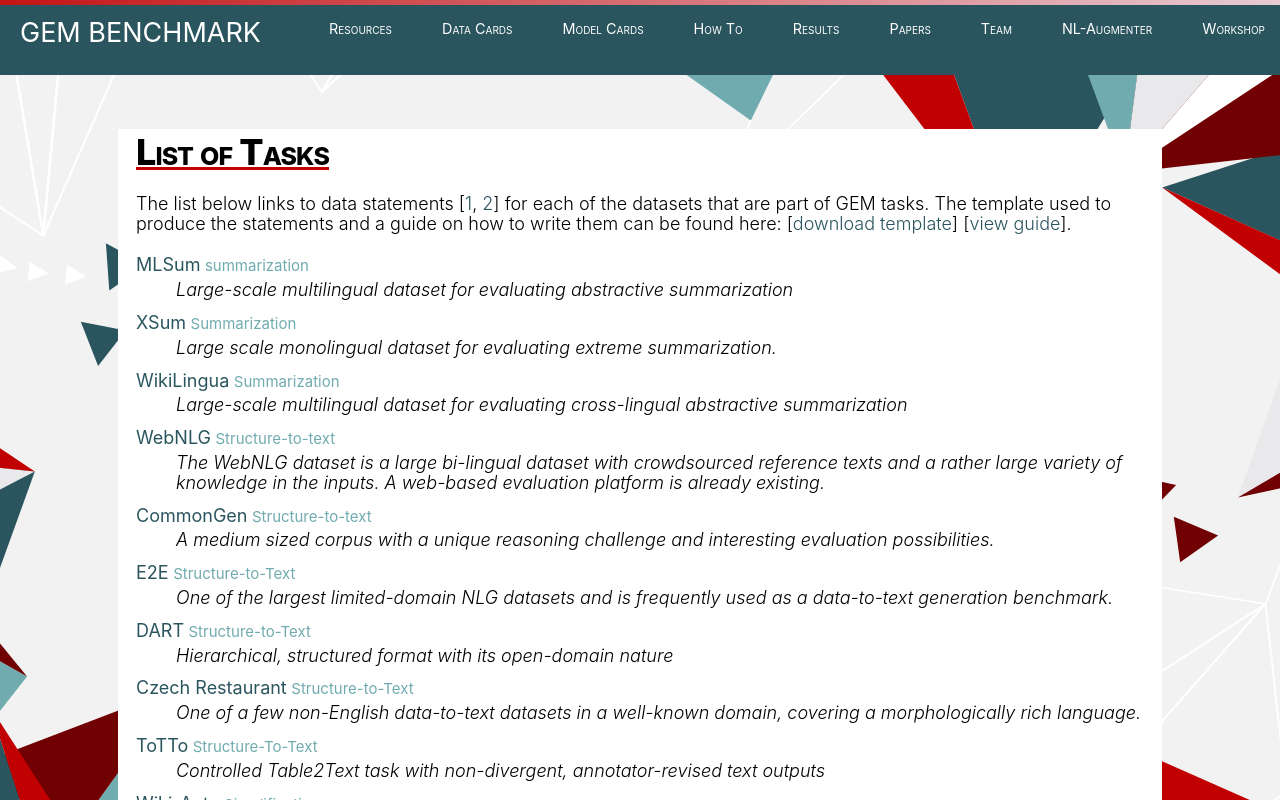
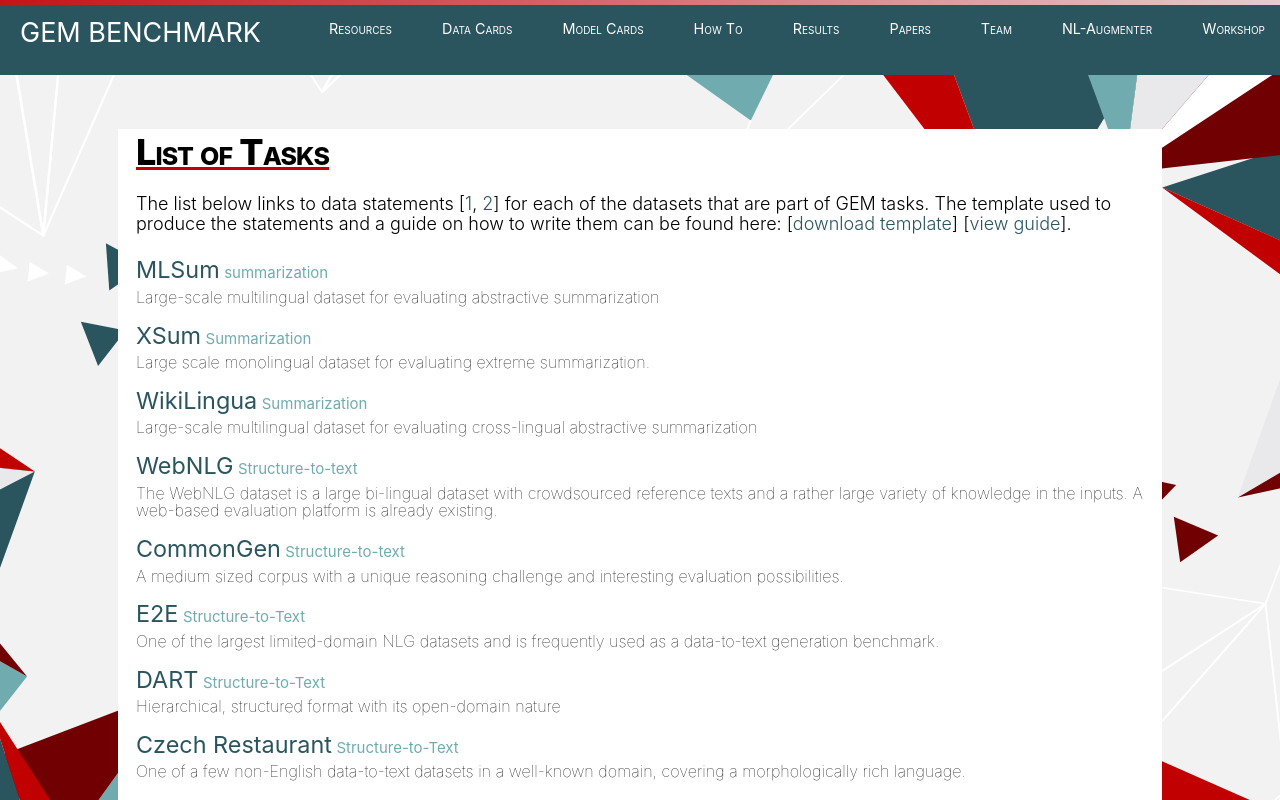
Before and after one commit to GEM-benchmark/GEM-benchmark.github.io, a Next.js app in the folder web/: page /data_cards in a window 1280 px wide. Shown: the top 800 px of the page. Built offline with nearby package versions, Linux system fonts and the light colour scheme.

Commit message:
style lists better

```diff
--- a/web/pages/data_cards/index.js
+++ b/web/pages/data_cards/index.js
@@ -53,14 +53,14 @@ export default function Home({ allTasksData }) {
           {allTasksData.map(({ id, title, type, motivation }) => (
             <li className={utilStyles.listItem} key={id}>
               <Link href={`/data_cards/${id}`}>
-                <a>{title}</a>
+                <a className={styles.larger}>{title}</a>
               </Link>
               <span className={utilStyles.smallSpace}></span>
               <small className={utilStyles.lightText}>
                 {type}
               </small>
               <span className={utilStyles.smallSpace}></span>
-              <dd className={styles.italicsdescription}>{motivation}</dd>
+              <div className={styles.dataset}>{motivation}</div>
             </li>
           ))}
         </ul>
--- a/web/pages/data_cards/index.module.css
+++ b/web/pages/data_cards/index.module.css
@@ -5,10 +5,14 @@
   font-variant: normal;
 }
 
-.italicsdescription {
+.larger{
+  font-size: 1.3rem;
+}
+
+.dataset {
   line-height: 1.1;
-  font-size: 1rem;
-  font-weight: 300;
+  font-size: 0.9rem;
+  font-weight: lighter;
   font-variant: normal;
-  font-style: italic;
+  margin-bottom: 10px;
 }
--- a/web/pages/model_cards/index.js
+++ b/web/pages/model_cards/index.js
@@ -30,14 +30,14 @@ export default function Post({ allData }) {
           {allData.map(({ id, title, type, background }) => (
             <li className={utilStyles.listItem} key={id}>
               <Link href={`/model_cards/${id}`}>
-                <a>{title}</a>
+              <a className={styles.larger}>{title}</a>
               </Link>
               <span className={utilStyles.smallSpace}></span>
               <small className={utilStyles.lightText}>
                 {type}
               </small>
               <span className={utilStyles.smallSpace}></span>
-              <dd className={styles.italicsdescription}>{background}</dd>
+              <div className={styles.model}>{background}</div>
             </li>
           ))}
         </ul>
--- a/web/pages/model_cards/index.module.css
+++ b/web/pages/model_cards/index.module.css
@@ -5,10 +5,14 @@
   font-variant: normal;
 }
 
-.italicsdescription {
+.larger{
+  font-size: 1.3rem;
+}
+
+.model {
   line-height: 1.1;
-  font-size: 1rem;
-  font-weight: 300;
+  font-size: 0.9rem;
+  font-weight: lighter;
   font-variant: normal;
-  font-style: italic;
+  margin-bottom: 10px;
 }
```
